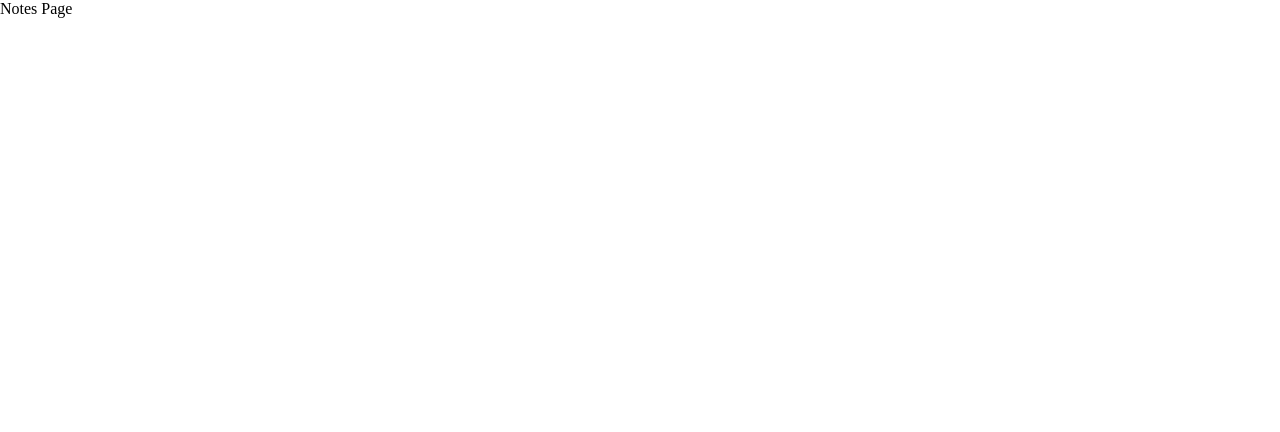
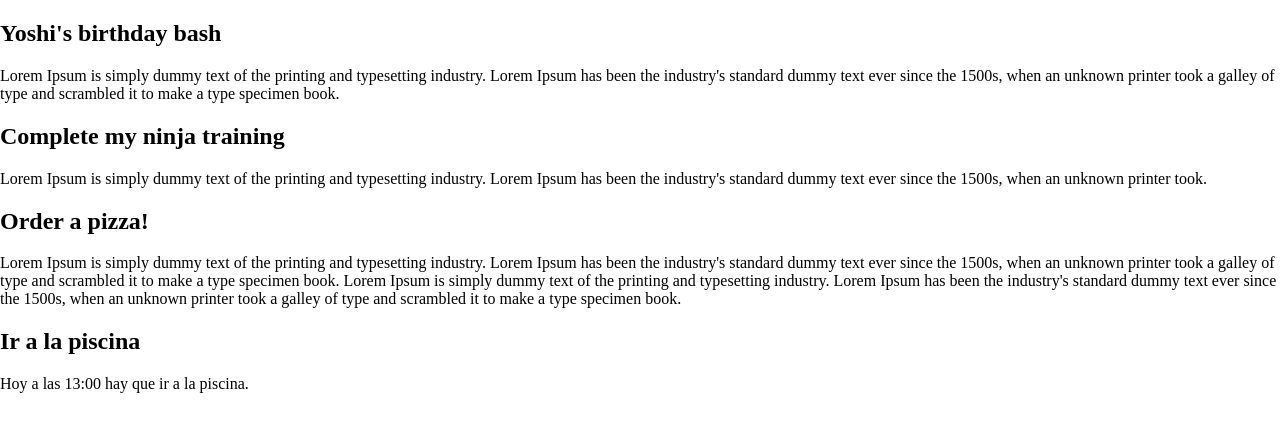
Before and after one commit to nestor-pineda/React-MUI-Cards, a React (Create React App) app: page / in a window 1280 px wide. Shown: the top 432 px of the page. Built offline with nearby package versions, Linux system fonts and the light colour scheme; data requests are answered from the project's data file; some icons are missing.

Commit message:
JSON server up and running

```diff
--- /dev/null
+++ b/data/db.json
@@ -0,0 +1,28 @@
+{
+  "notes": [
+    {
+      "title": "Yoshi's birthday bash",
+      "details": "Lorem Ipsum is simply dummy text of the printing and typesetting industry. Lorem Ipsum has been the industry's standard dummy text ever since the 1500s, when an unknown printer took a galley of type and scrambled it to make a type specimen book.",
+      "category": "reminders",
+      "id": 1
+    },
+    {
+      "title": "Complete my ninja training",
+      "details": "Lorem Ipsum is simply dummy text of the printing and typesetting industry. Lorem Ipsum has been the industry's standard dummy text ever since the 1500s, when an unknown printer took.",
+      "category": "work",
+      "id": 2
+    },
+    {
+      "title": "Order a pizza!",
+      "details": "Lorem Ipsum is simply dummy text of the printing and typesetting industry. Lorem Ipsum has been the industry's standard dummy text ever since the 1500s, when an unknown printer took a galley of type and scrambled it to make a type specimen book.\nLorem Ipsum is simply dummy text of the printing and typesetting industry. Lorem Ipsum has been the industry's standard dummy text ever since the 1500s, when an unknown printer took a galley of type and scrambled it to make a type specimen book.",
+      "category": "todos",
+      "id": 3
+    },
+    {
+      "title": "Ir a la piscina",
+      "details": "Hoy a las 13:00 hay que ir a la piscina.",
+      "category": "male",
+      "id": 4
+    }
+  ]
+}
--- a/src/pages/Create.jsx
+++ b/src/pages/Create.jsx
@@ -9,6 +9,7 @@
 import FormControl from "@mui/material/FormControl";
 import FormLabel from "@mui/material/FormLabel";
 import { styled } from "@mui/material/styles";
+import { useNavigate } from "react-router-dom";
 
 const CustomizedFormControl = styled(FormControl)`
   color: #20b2aa;
@@ -23,6 +24,8 @@
   const [detailsError, setDetailsError] = useState(false);
   const [category, setCategory] = useState("female");
 
+  const navigate = useNavigate();
+
   const handleSubmit = (e) => {
     e.preventDefault();
     setTitleError(false);
@@ -35,7 +38,13 @@
       setDetailsError(true);
     }
     if (title && details) {
-      console.log(title, details, category);
+      fetch("http://localhost:8000/notes", {
+        method: "POST",
+        headers: { "Content-type": "application/json" },
+        body: JSON.stringify({ title, details, category }),
+      }).then(() => {
+        navigate("/");
+      });
     }
   };
 
--- a/src/pages/Notes.jsx
+++ b/src/pages/Notes.jsx
@@ -1,5 +1,26 @@
+import { useEffect, useState } from "react";
+
 const Notes = () => {
-  return <div>Notes Page</div>;
+  const [notes, setNotes] = useState([]);
+
+  useEffect(() => {
+    fetch("http://localhost:8000/notes")
+      .then((res) => res.json())
+      .then((data) => setNotes(data));
+  }, []);
+
+  return (
+    <>
+      {notes.map((item) => {
+        return (
+          <div key={item.id}>
+            <h2>{item.title}</h2>
+            <p>{item.details}</p>
+          </div>
+        );
+      })}
+    </>
+  );
 };
 
 export default Notes;
```
